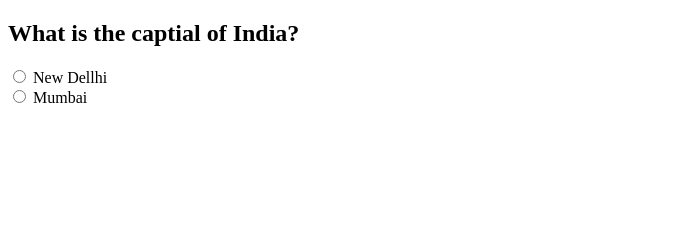
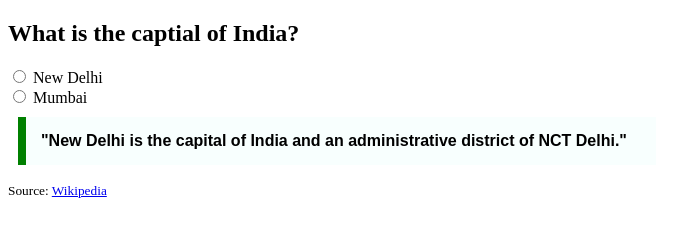
Before and after one commit to acciojob/trivia-suyash1702, a website: page main.html in a window 1280 px wide. Shown: the whole page, without its empty margins (0-680 px from the left). Drawn offline with Linux system fonts and the light colour scheme.

Commit message:
created a submission

```diff
--- a/main.html
+++ b/main.html
@@ -4,19 +4,36 @@
 
 <head>
 	<link rel="stylesheet" href="styles.css">
+	<style>
+		blockquote {
+            max-width: 600px;
+            margin: 10px;
+            padding: 15px;
+            border-left: 8px solid green;
+            background-color: #f8fffe;
+            font-weight: bold;
+            font-family: Arial, sans-serif;
+        }
+	</style>
 </head>
 
 <body>
 	<!-- the entire body must be written by student -->
 	<h2>What is the captial of India?</h2>
-	<div>
-		<input type="radio"/>
-		<label>New Dellhi</label>
-	</div>
-	<div>
-		<input type="radio"/>
-		<label>Mumbai</label>
-	</div>
+	<div class="options">
+            <input type="radio" id="delhi" name="capital" value="New Delhi">
+            <label for="delhi">New Delhi</label><br>
+
+            <input type="radio" id="mumbai" name="capital" value="Mumbai">
+            <label for="mumbai">Mumbai</label>
+    </div>
+
+	<blockquote cite="https://en.wikipedia.org">
+		"New Delhi is the capital of India and an administrative district of NCT Delhi."
+    </blockquote>
+
+    <p><small>Source: <a href="https://en.wikipedia.org">Wikipedia</a></small></p>
+
     <script type="text/javascript" src="./script.js">
 </script>
 
```
